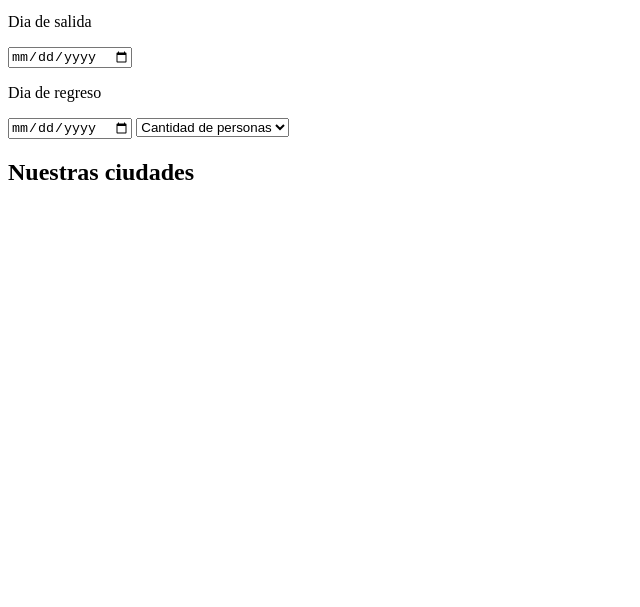
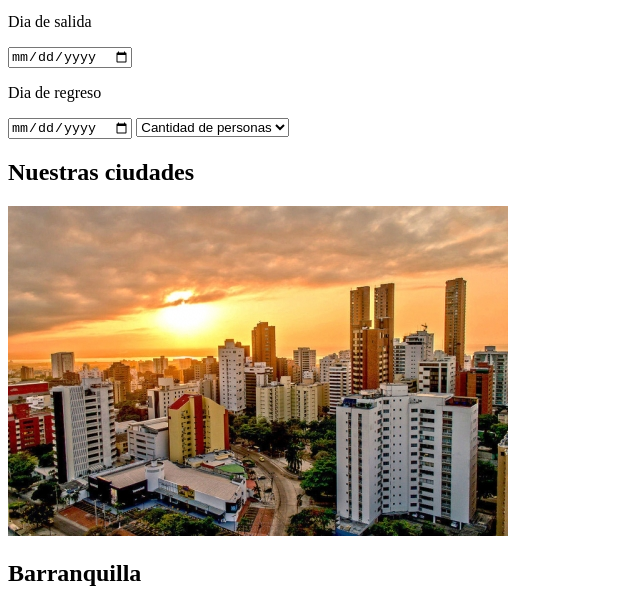
Before and after one commit to samuraypro7767/gitHub, a plain HTML site: page index.html in a window 1280 px wide. Shown: the part 819-1426 px from the top of the page, without its empty margins (0-640 px from the left). Before the commit the page ends 1025 px from the top, so only its background shows below. Drawn offline with Linux system fonts and the light colour scheme.

Commit message:
se realiza la estructuta de las cards

```diff
--- a/index.html
+++ b/index.html
@@ -55,6 +55,12 @@
                 </select>
                 <section class="line"><h2>Nuestras ciudades</h2></section>
         </section>
+        <section class="containerFatherCard">
+            <div class="card">
+                    <img src="Assets/images/barranquilla.jpg" alt="Barranquilla" class="img">
+                    <h2>Barranquilla</h2>
+            </div>
+            </section>
 
    </main>
    <footer>
```
